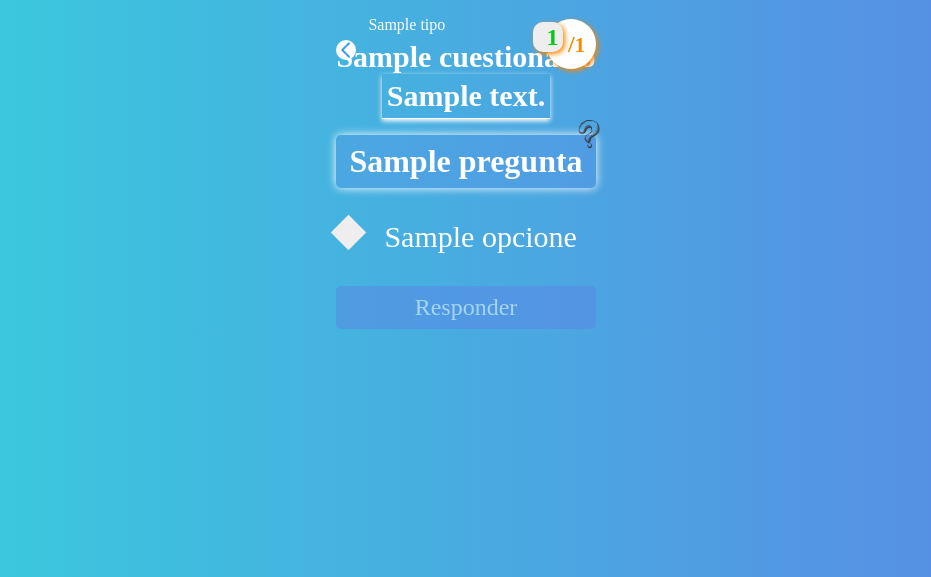
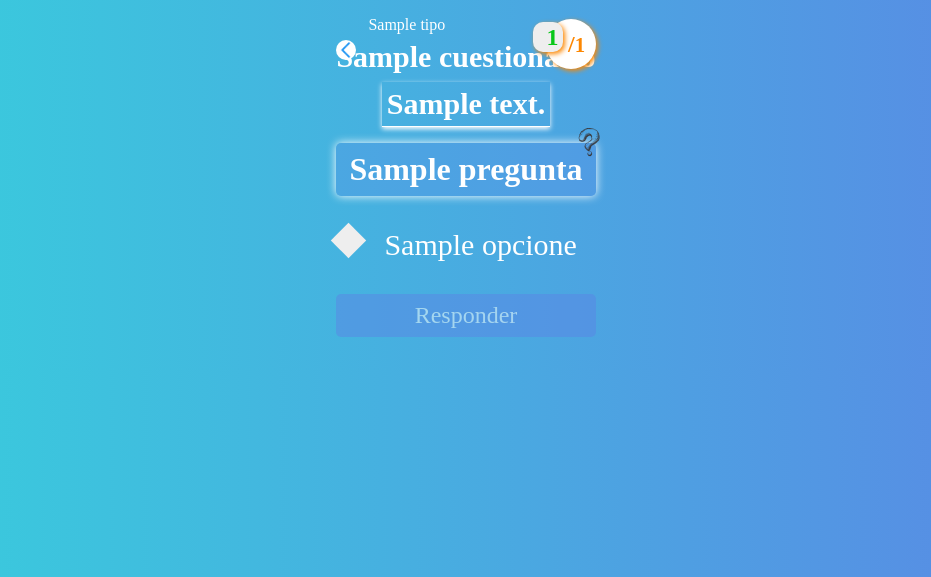
Before and after one commit to roalfrank/examineseFyA, a Django app: page /examen/1/ in a window 1280 px wide. Shown: the top 577 px of the page, without its empty margins (174-1105 px from the left). Run offline with Django 4.2, Linux system fonts and the light colour scheme; a user stored in the database is signed in; tables that the repository leaves empty hold one stand-in row (values such as "Sample post").

Commit message:
margen del titulo y examinese

```diff
--- a/examinese/static/css/main.css
+++ b/examinese/static/css/main.css
@@ -149,6 +149,7 @@
 .title-app h1{
     color: var(--text-color);
     font-size: 30px;
+    margin-bottom: 0.5rem;
 }
 .title-app p{
     color: var(--text-color);
--- a/examinese/static/css/pregunta.css
+++ b/examinese/static/css/pregunta.css
@@ -136,6 +136,7 @@
 /*btn-responder*/
 .btn-action{
  margin-top: 2rem;
+ margin-bottom: 2rem;
 }
 .btn-responder{
     padding: 0.5rem;
```
